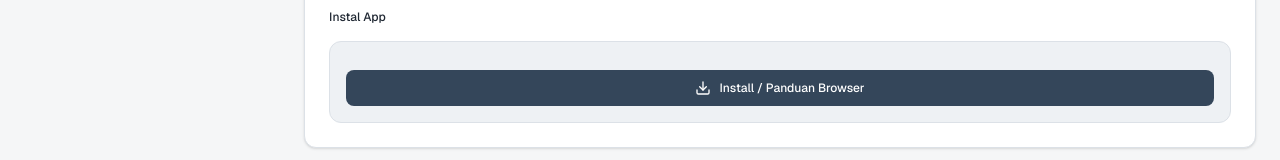
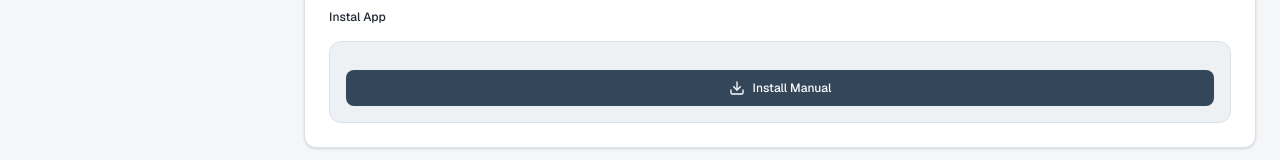
Before and after one commit to syahbana26/smartglass-simulation, a Next.js app: page /settings in a window 1280 px wide. Shown: the part 339-499 px from the top of the page. Built offline with nearby package versions, Linux system fonts and the light colour scheme.

Commit message:
change 7\  popup pwa

```diff
--- a/app/install-pwa-section.tsx
+++ b/app/install-pwa-section.tsx
@@ -206,7 +206,7 @@ export default function InstallPWASection({ theme }: { theme: 'light' | 'dark' }
                 className={`w-full py-2.5 px-4 rounded-lg ${t.primaryBtn} font-medium text-xs flex items-center justify-center gap-2 transition-colors`}
               >
                 <Download className="w-4 h-4" />
-                {deferredPrompt ? 'Install SmartGlass (Native)' : 'Install / Panduan Browser'}
+                {deferredPrompt ? 'Install SmartGlass' : 'Install Manual'}
               </button>
             </div>
           )}
```
